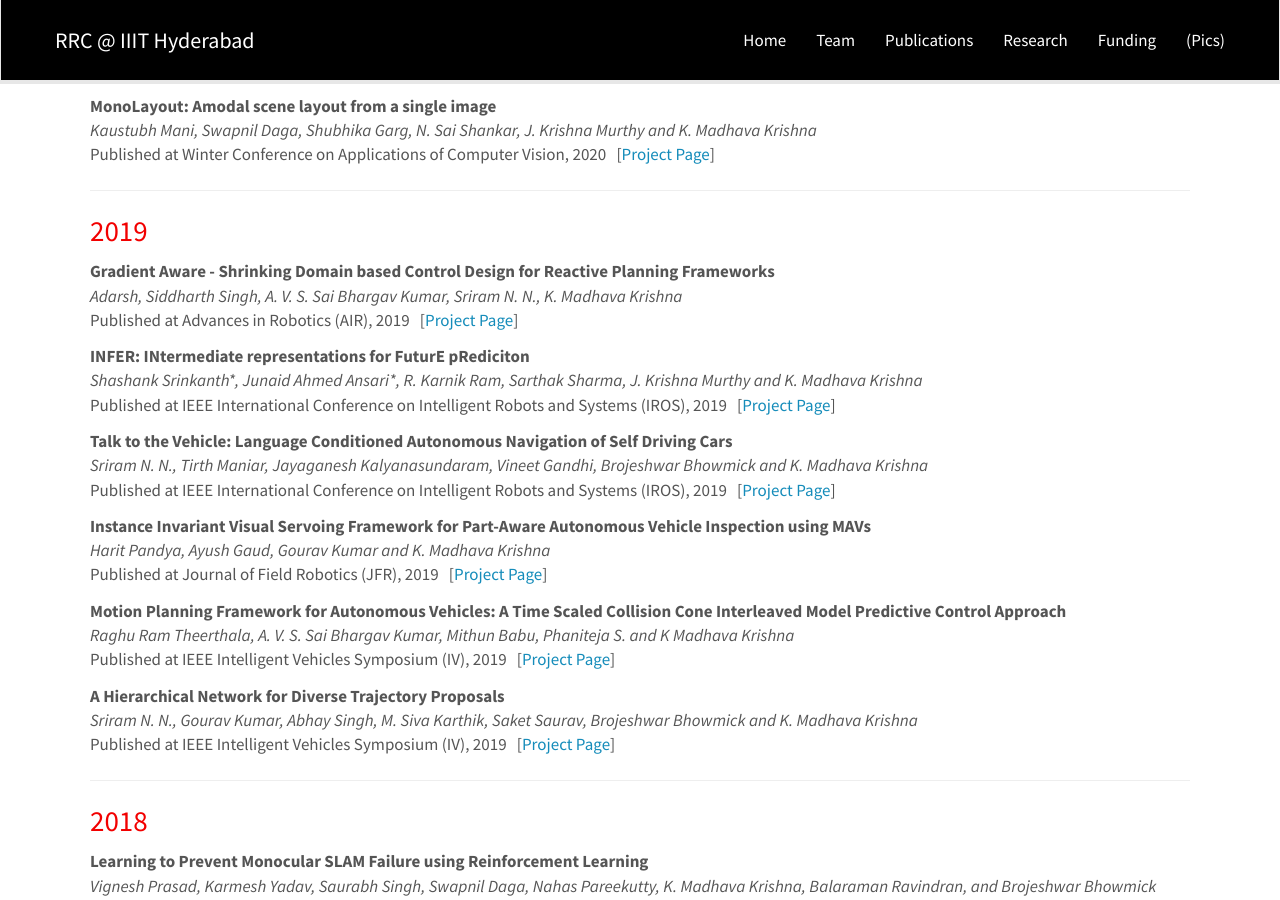
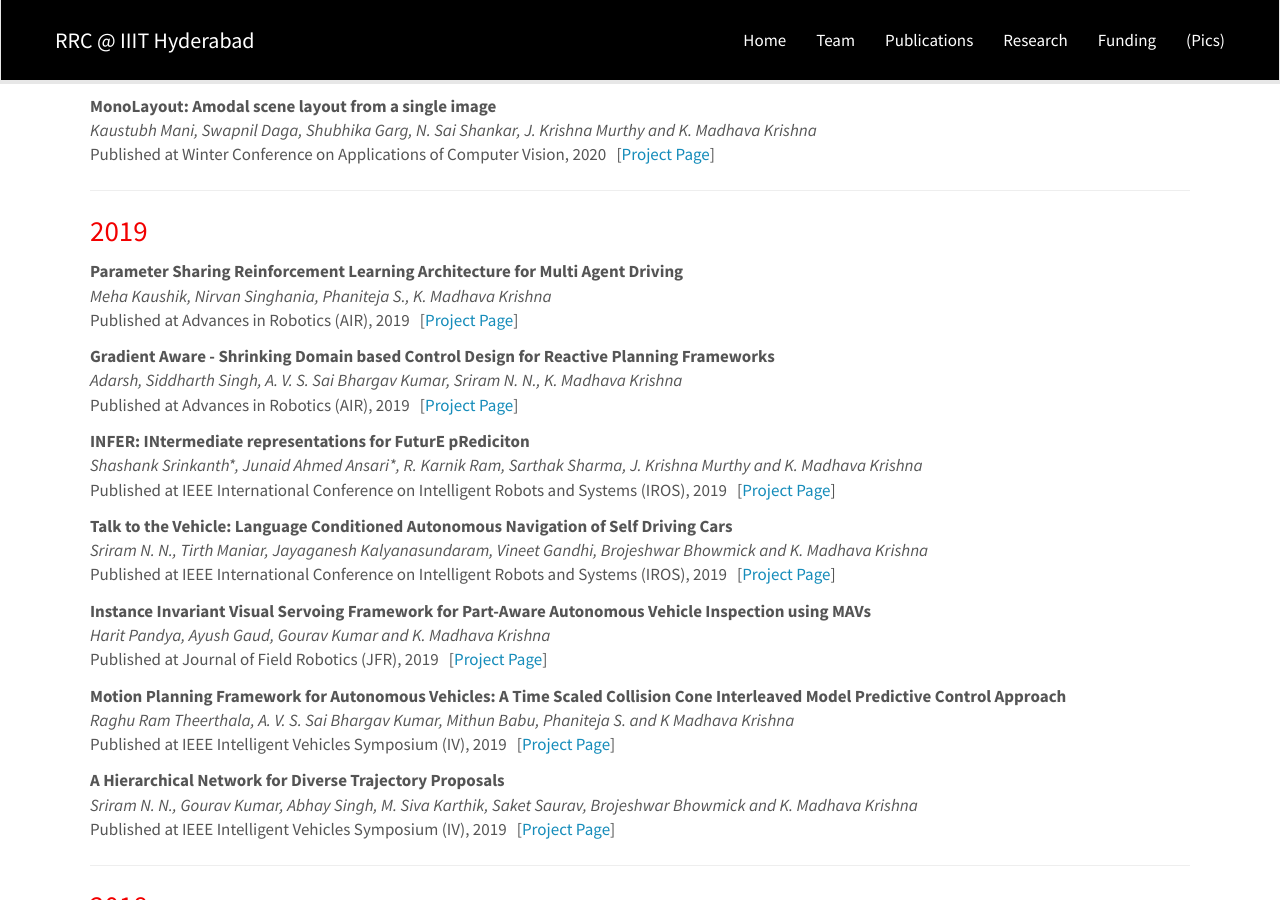
Before and after one commit to sakshammgupta/roboticsiiith.github.io, a Jekyll site: the page built from _pages/publications.md, in a window 1280 px wide and 900 px high, scrolled down 2179 px. Built offline with Jekyll 4.4.1, drawn with Linux system fonts in a browser that asks for light colours; nearby versions of some CDN libraries.

Commit message:
adding paper Kaushik_Parameter Sharing Reinforcement Learning

```diff
--- a/_data/pubs/2019.yml
+++ b/_data/pubs/2019.yml
@@ -1,3 +1,11 @@
+- title: "Parameter Sharing Reinforcement Learning Architecture for Multi Agent Driving"
+  authors: Meha Kaushik*, Nirvan Singhania*, Phaniteja S., K. Madhava Krishna
+
+  venue: Advances in Robotics (AIR), 2019
+  link:
+    url: publications/2019/Kaushik_Parameter-Sharing-Reinforcement-Learning
+    display: Project Page
+
 - title: "Gradient Aware - Shrinking Domain based Control Design for Reactive Planning Frameworks"
   authors: Adarsh, Siddharth Singh, A. V. S. Sai Bhargav Kumar, Sriram N. N., K. Madhava Krishna
 
--- /dev/null
+++ b/_pages/project-pages/2019/Kaushik_Parameter-Sharing-Reinforcement-Learning.md
@@ -0,0 +1,22 @@
+---
+layout: project-page-new
+title: "Parameter Sharing Reinforcement Learning Architecture for Multi Agent Driving"
+authors:
+  - name: Meha Kaushik*
+    sup: 1
+  - name: Nirvan Singhania*
+    sup: 1
+  - name: Phaniteja S.
+    sup: 1
+  - name: K. Madhava Krishna
+    sup: 1
+affiliations:
+  - name: IIIT Hyderabad, India
+    link: https://robotics.iiit.ac.in
+    sup: 1
+permalink: publications/2019/Kaushik_Parameter-Sharing-Reinforcement-Learning
+abstract: "Multi-agent learning provides a potential solution for frameworks to learn and simulate traffic behaviors. This paper proposes a novel architecture to learn multiple driving behaviors in a traffic scenario. The proposed architecture can learn multiple behaviors independently as well as simultaneously. We take advantage of the homogeneity of agents and learn in a parameter sharing paradigm. To further speed up the training process asynchronous updates are employed into the architecture. While learning different behaviors simultaneously, the given framework was also able to learn cooperation between the agents, without any explicit communication. We applied this framework to learn two important behaviors in driving: 1) Lane-Keeping and 2) Over-Taking. Results indicate faster convergence and learning of a more generic behavior, that is scalable to any number of agents. When compared the results with existing approaches, our results indicate equal and even better performance in some cases."
+paper: https://iiitaphyd-my.sharepoint.com/:b:/g/personal/robotics_iiit_ac_in/ETjjyeKfcB1MgzzPpRy3oFABNqzsMPHlNwtTV4FcYtvBdA?download=1
+# iframe: https://www.youtube.com/embed/jhjskX4FQwA
+
+---
```
